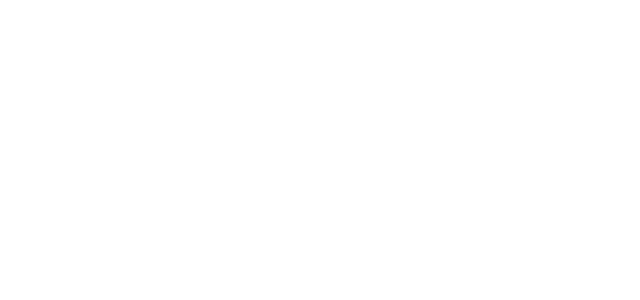
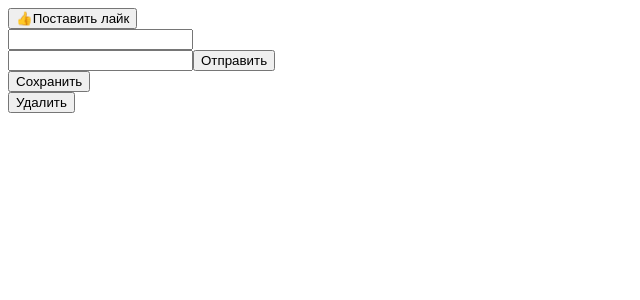
Before and after one commit to morkovkina14/rtk-redev, a React (Vite) app: page / in a window 1280 px wide. Shown: the top 300 px of the page, without its empty margins (0-640 px from the left). Built offline with nearby package versions, Linux system fonts and the light colour scheme.

Commit message:
homework-09 (#12)

```diff
--- a/src/App.jsx
+++ b/src/App.jsx
@@ -1,12 +1,27 @@
-import React from "react";
-
+import React from 'react'
+import ClickPractice from './components/ClickPractice'
+import InputPractice from './components/InputPractice'
+import FormPractice from './components/FormPractice'
+import ActionButton from './components/ActionButton'
 
 const App = () => {
+  const handleSave = () => {
+    console.log('Сохранено')
+  }
+
+  const handleDelete = () => {
+    console.log('Удалено')
+  }
+
   return (
     <div>
+      <ClickPractice />
+      <InputPractice />
+      <FormPractice />
+      <ActionButton text="Сохранить" onClick={handleSave} />
+      <ActionButton text="Удалить" onClick={handleDelete} />
+    </div>
+  )
+}
 
-    </div>
-  );
-};
-
-export default App;
+export default App
--- /dev/null
+++ b/src/components/ActionButton.jsx
@@ -0,0 +1,15 @@
+import React from "react"
+
+const ActionButton=({text, onClick})=>{
+
+
+    return(
+        <div>
+          <button onClick={onClick}>
+           {text}
+          </button>
+        </div>
+    )
+}
+
+export default ActionButton
--- /dev/null
+++ b/src/components/ClickPractice.jsx
@@ -0,0 +1,23 @@
+import React from "react"
+
+const ClickPractice=()=>{
+
+    const handleClick=(e)=>{
+console.log("e.target:",e.target); /*указывает на то, куда мы физически нажали, в нашем случае может быть стикер кулачка либо подпись "Поставить лайк"- <span></span>, либо сама кнопка button(т.е. весь объект)*/
+console.log ("e.currentTarget:",e.currentTarget);/*указывает на конкретное место, куда мы навесили обработчик, в нашем случае это onClick на button */
+console.log("e.target.tagName:", e.target.tagName); /*указывает на имя тега, на который мы конкретно кликнули, тут может быть два варианта: если мы кликнем на надпись или стикер, которые находятся в своем теге span- мы получим-SPAN, однако, если кликнем на пустое пространство кнопки, в консоль выведется -BUTTON */
+console.log("e.currentTarget.tagName:", e.currentTarget.tagName); /*указывает на html-тег эл, на котором висит обработчик, в нашем случае -BUTTON */
+    }
+
+
+    return(
+        <div>
+            <button onClick={handleClick}>
+  <span>👍</span>
+  <span>Поставить лайк</span>
+             </button>
+        </div>
+    )
+}
+
+export default ClickPractice
--- /dev/null
+++ b/src/components/FormPractice.jsx
@@ -0,0 +1,21 @@
+import React from "react"
+
+const FormPractice=()=>{
+
+    const handleSubmit=(e)=>{
+ e.preventDefault();
+ console.log("Форма отправлена");
+ console.log("e.currentTarget:", e.currentTarget )
+    }
+    return(
+        <div>
+            <form onSubmit={handleSubmit}>
+            <input type="text"/>
+            <button type="submit">Отправить</button>
+            </form>
+        </div>
+    )
+}
+
+
+export default FormPractice
--- /dev/null
+++ b/src/components/InputPractice.jsx
@@ -0,0 +1,34 @@
+import React from "react"
+
+const InputPractice=()=>{
+
+const handleChange=(e)=>{
+console.log("e.target.value:", e.target.value)
+}
+
+const handleFocus=(e)=>{
+console.log("Поле получило фокус")
+}
+
+const handleBlur=(e)=>{
+console.log("Поле потеряло фокус")
+}
+
+const handleKeyDown=(e)=>{
+ if(e.key==="Enter"){
+    console.log("Нажат Enter")
+ }
+}
+
+    return(
+    <div>
+        <input type="text"
+        onChange={handleChange}
+        onFocus={handleFocus}
+        onBlur={handleBlur}
+        onKeyDown={handleKeyDown}/>
+    </div>
+    )
+}
+
+export default InputPractice
```
